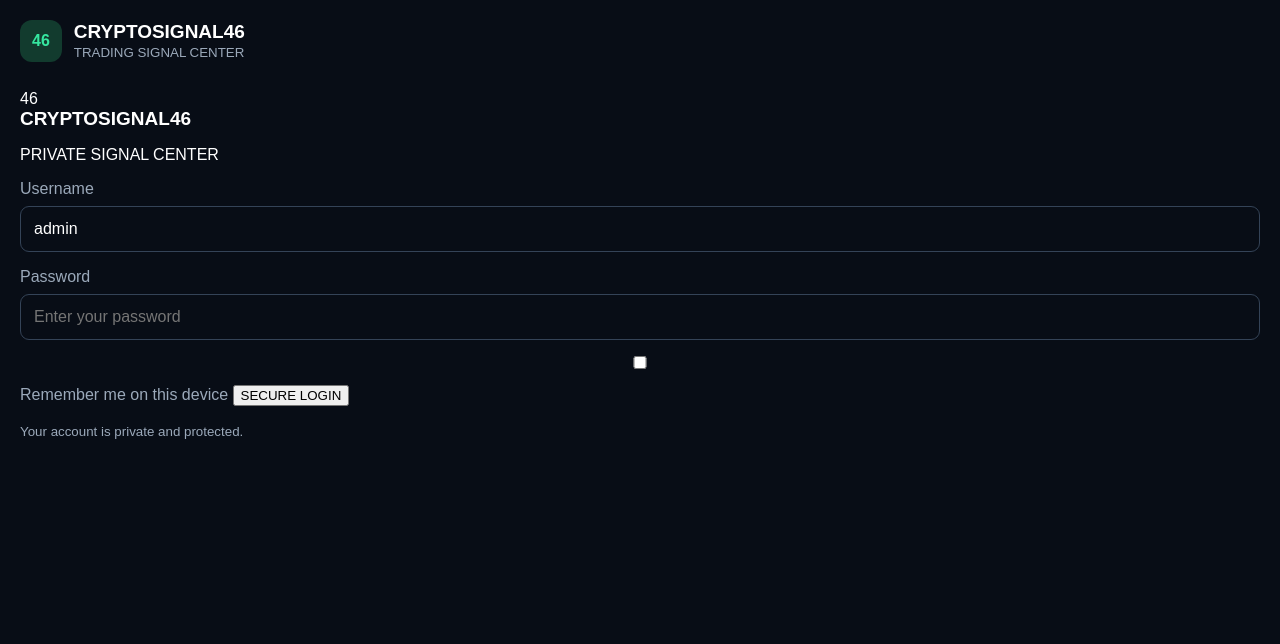
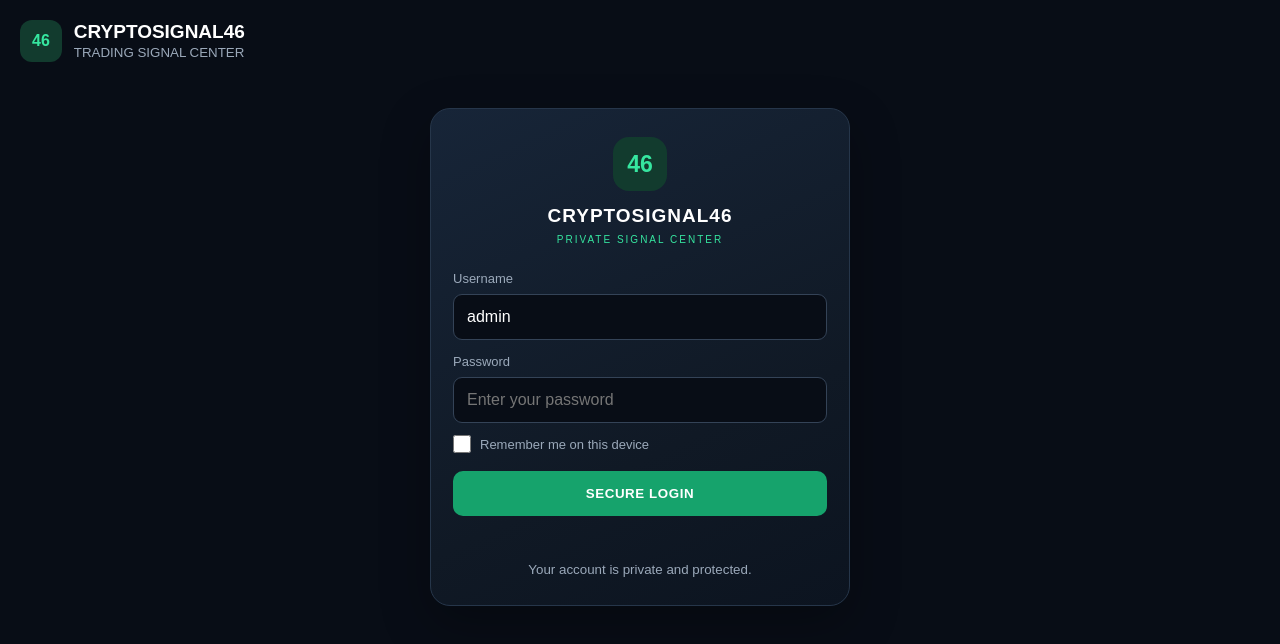
Before and after one commit to kasunjayasinghe753-netizen/CryptoSignal, a plain HTML site: page index.html in a window 1280 px wide. Drawn offline with Linux system fonts and the light colour scheme.

Commit message:
Style private login screen

```diff
--- a/style.css
+++ b/style.css
@@ -378,3 +378,90 @@ button {
 .tracking-hit-status .tracking-danger {
   color: #ff6577;
 }
+
+
+/* Private account login */
+.auth-locked nav { display: none !important; }
+.login-wrap {
+  min-height: 65vh;
+  display: flex;
+  align-items: center;
+  justify-content: center;
+  padding: 18px 0;
+}
+.login-card {
+  width: 100%;
+  max-width: 420px;
+  padding: 28px 22px;
+  border: 1px solid #26364a;
+  border-radius: 20px;
+  background: linear-gradient(155deg, #172538, #101925 65%, #0c1420);
+  box-shadow: 0 18px 50px rgba(0,0,0,.28);
+}
+.login-mark {
+  width: 54px;
+  height: 54px;
+  display: grid;
+  place-items: center;
+  margin: 0 auto 14px;
+  border-radius: 16px;
+  background: #123b2e;
+  color: #36e6a0;
+  font-size: 23px;
+  font-weight: 800;
+}
+.login-card h2 { text-align: center; letter-spacing: 1px; }
+.login-subtitle {
+  margin: 7px 0 26px;
+  color: #36e6a0;
+  text-align: center;
+  font-size: 10px;
+  letter-spacing: 2px;
+}
+.login-card label { display: block; margin-top: 14px; font-size: 13px; }
+.login-card input:not([type="checkbox"]) { margin-bottom: 8px; }
+.login-card .remember-row {
+  display: flex;
+  align-items: center;
+  gap: 9px;
+  margin: 12px 0 18px;
+}
+.login-card .remember-row input {
+  width: 18px;
+  height: 18px;
+  margin: 0;
+  accent-color: #36e6a0;
+}
+.login-card button {
+  width: 100%;
+  padding: 15px;
+  border: 0;
+  border-radius: 10px;
+  background: #16a36c;
+  color: white;
+  font-weight: 800;
+  letter-spacing: .6px;
+}
+.login-card button:disabled { opacity: .65; }
+.login-error {
+  min-height: 18px;
+  display: block;
+  margin-top: 12px;
+  color: #ff6577;
+  text-align: center;
+}
+.login-foot {
+  display: block;
+  margin-top: 15px;
+  text-align: center;
+}
+#logoutButton {
+  margin-left: auto;
+  padding: 9px 12px;
+  border: 1px solid #344357;
+  border-radius: 9px;
+  background: #141e2c;
+  color: #ffb1ba;
+  font-size: 11px;
+  font-weight: bold;
+}
```
